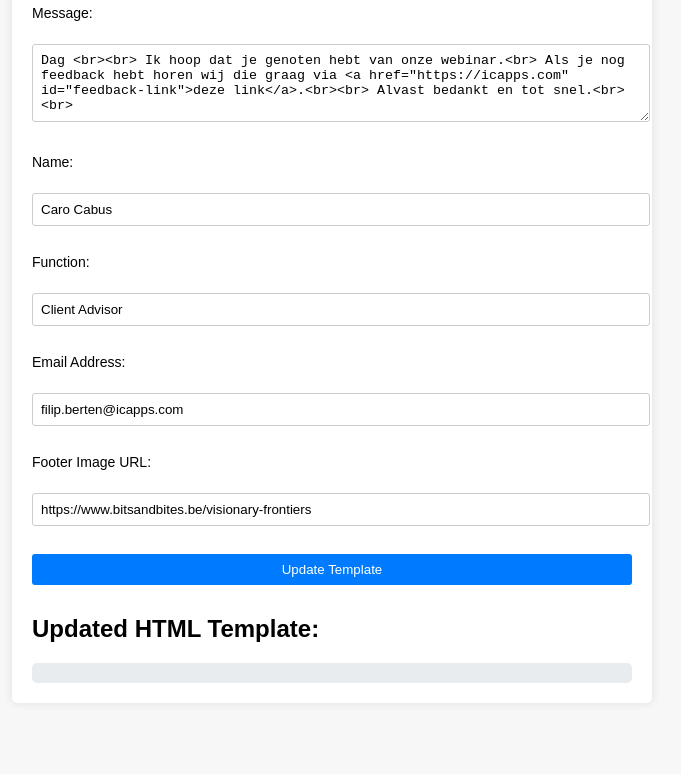
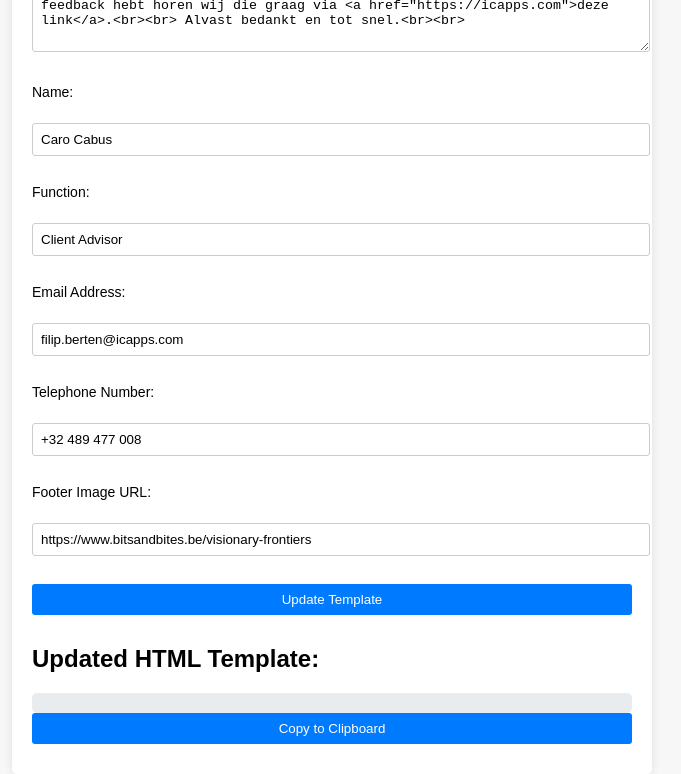
Before and after one commit to yorrick-icapps/mailformatter, a plain HTML site: page index.html in a window 1280 px wide. Shown: the part 88-862 px from the top of the page, without its empty margins (308-989 px from the left). Before the commit the page ends 800 px from the top, so only its background shows below. Drawn offline with Linux system fonts and the light colour scheme.

Commit message:
Update index.html

```diff
--- a/index.html
+++ b/index.html
@@ -11,7 +11,7 @@
         <h1>Email Template Editor</h1>
         <form id="templateForm">
             <label for="message">Message:</label><br>
-            <textarea id="message" name="message" rows="4" cols="50">Dag <br><br> Ik hoop dat je genoten hebt van onze webinar.<br> Als je nog feedback hebt horen wij die graag via <a href="https://icapps.com" id="feedback-link">deze link</a>.<br><br> Alvast bedankt en tot snel.<br><br></textarea><br><br>
+            <textarea id="message" name="message" rows="4" cols="50">Dag <br><br> Ik hoop dat je genoten hebt van onze webinar.<br> Als je nog feedback hebt horen wij die graag via <a href="https://icapps.com">deze link</a>.<br><br> Alvast bedankt en tot snel.<br><br></textarea><br><br>
 
             <label for="name">Name:</label><br>
             <input type="text" id="name" name="name" value="Caro Cabus"><br><br>
@@ -22,6 +22,9 @@
             <label for="emailaddress">Email Address:</label><br>
             <input type="email" id="emailaddress" name="emailaddress" value="filip.berten@icapps.com"><br><br>
 
+            <label for="telephonenumber">Telephone Number:</label><br>
+            <input type="tel" id="telephonenumber" name="telephonenumber" value="+32 489 477 008"><br><br>
+
             <label for="footerimage">Footer Image URL:</label><br>
             <input type="url" id="footerimage" name="footerimage" value="https://www.bitsandbites.be/visionary-frontiers"><br><br>
 
@@ -30,6 +33,7 @@
 
         <h2>Updated HTML Template:</h2>
         <div id="updatedTemplate"></div>
+        <button id="copyButton" onclick="copyToClipboard()">Copy to Clipboard</button>
     </div>
     <script src="script.js"></script>
 </body>
```
